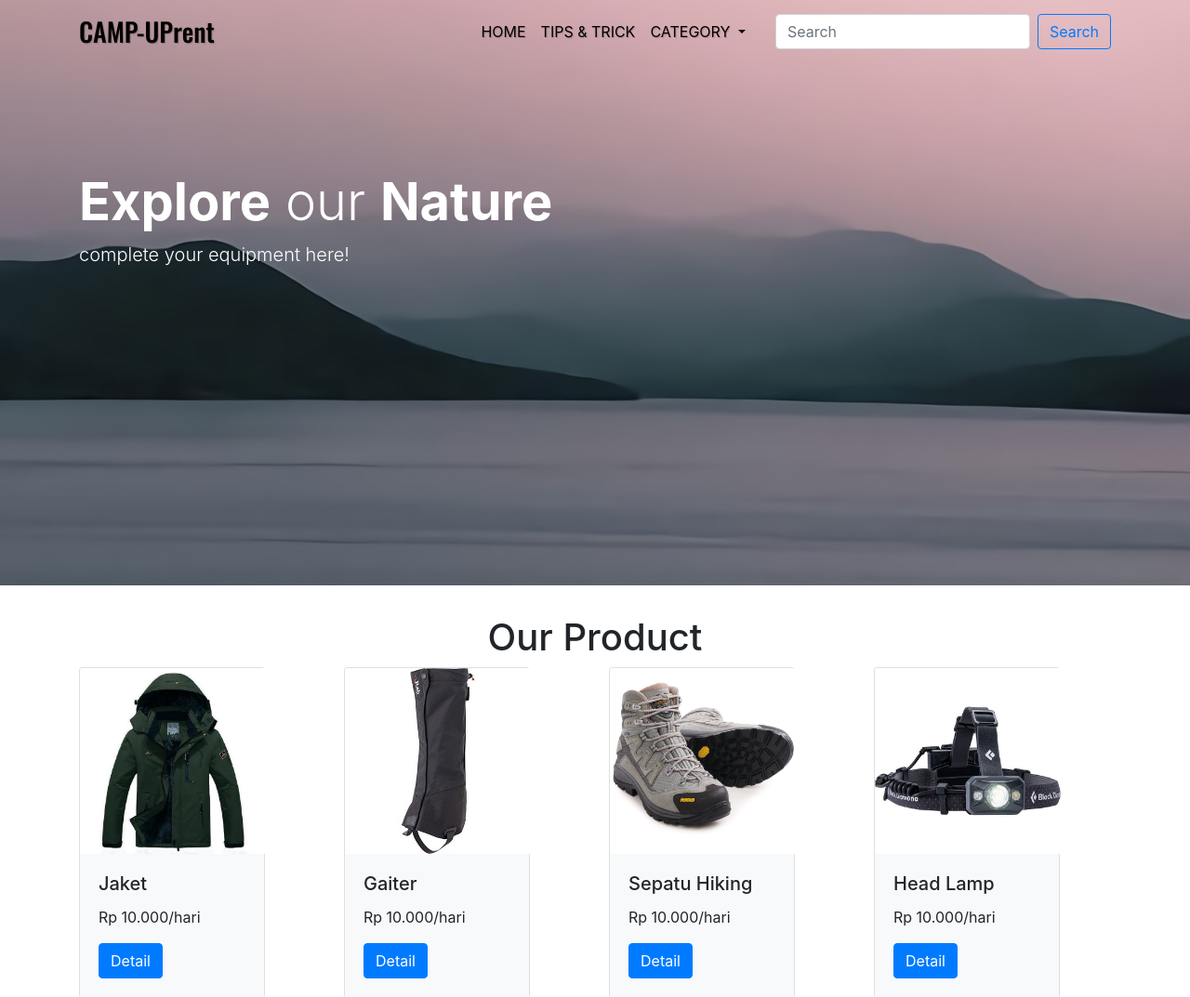
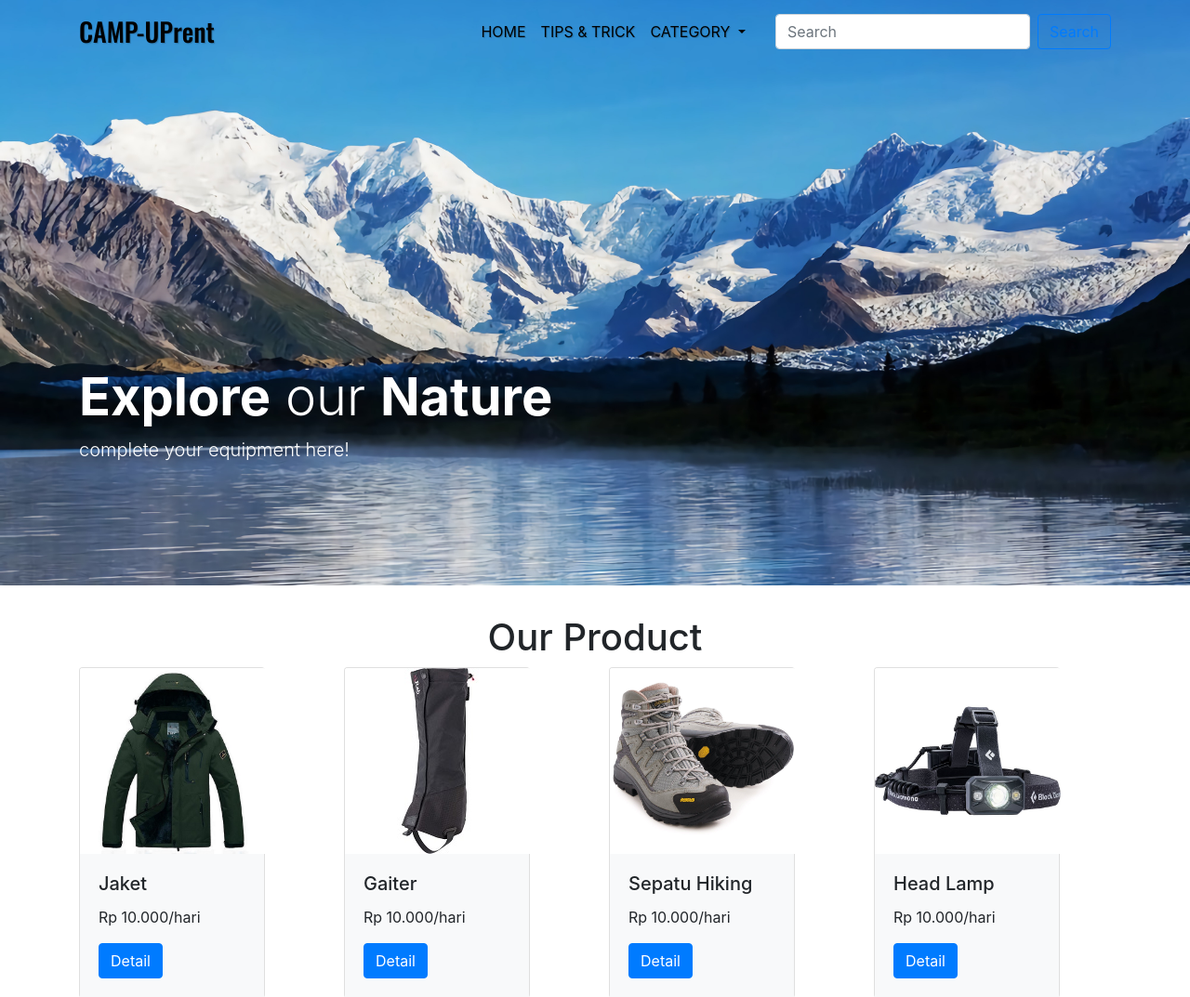
Before and after one commit to tirzanadivanti/tirzanadivanti.github.io, a PHP site: page / in a window 1280 px wide. Shown: the top 1073 px of the page at 93% size. Run offline with PHP 8.4, Linux system fonts and the light colour scheme.

Commit message:
memperbarui gambar

```diff
--- a/css/style.css
+++ b/css/style.css
@@ -1,13 +1,13 @@
 /*jumbotron*/
 .jumbotron {
-	background-image: url("../img/jumbo2.jpg");
+	background-image: url("../img/jumbo4.jpg");
 	background-size: cover;
 	height: 650px;
 	margin-top: -20px;
 }
 .ifont{
 	color: white ;
-	margin-top: 140px;
+	margin-top: 350px;
 }
 
 
```
